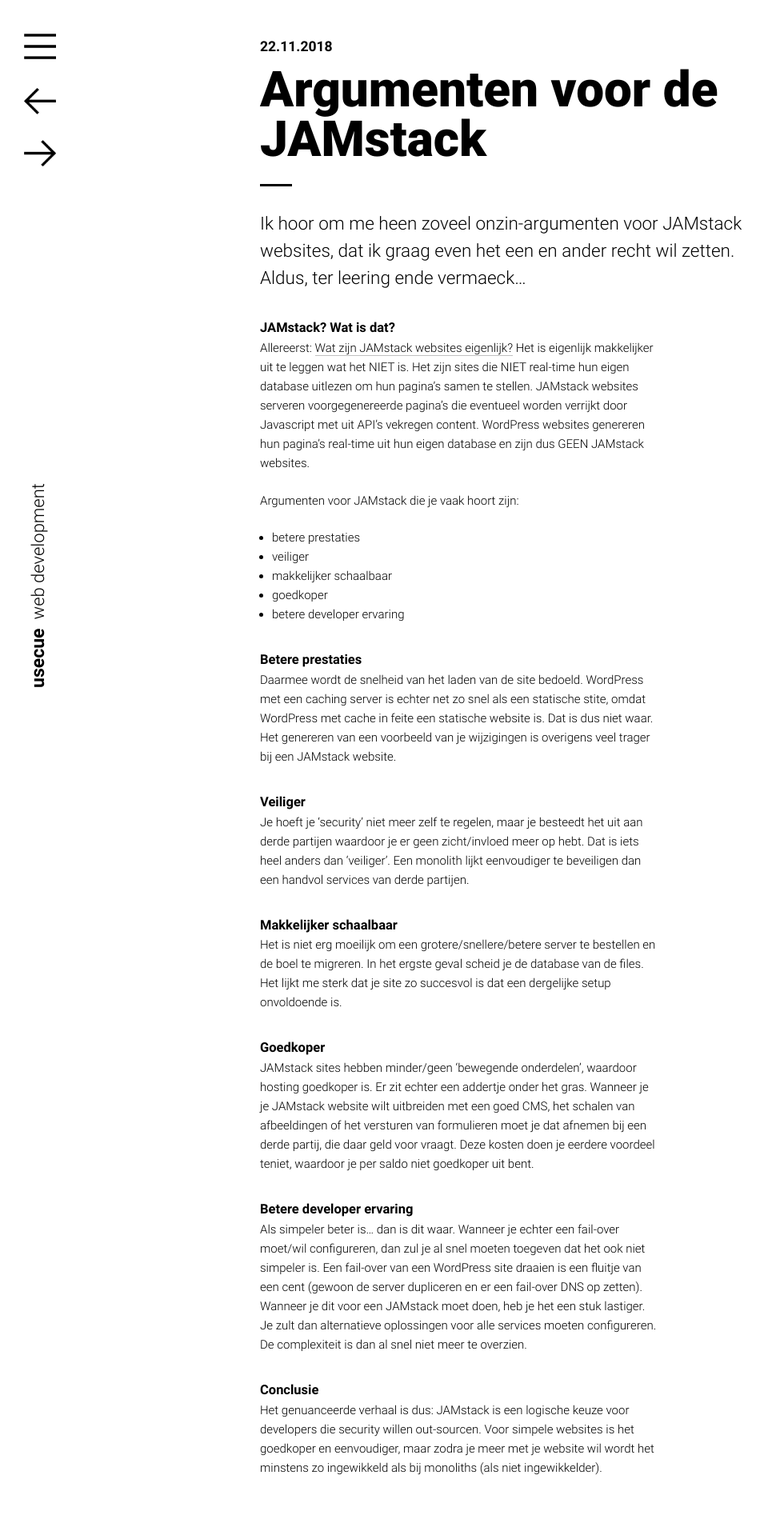
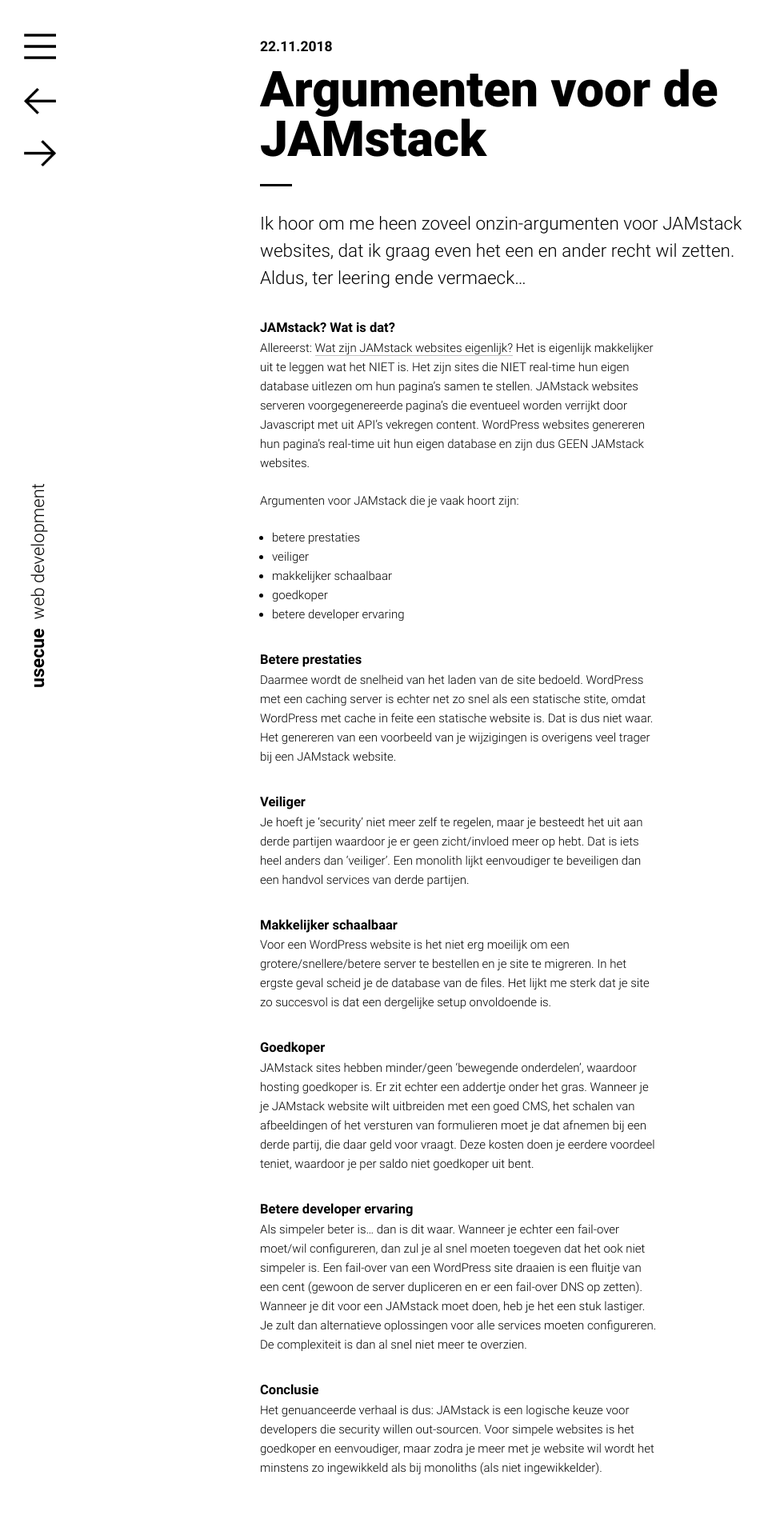
Before and after one commit to jhvanderschee/usecuewebsitenl, a Jekyll site: the page built from _posts/2018-11-22-argumenten-voor-de-jamstack.md, in a window 1280 px wide. Shown: the whole page at 80% size, without its empty margins (0-960 px from the left). Built offline with Jekyll 4.4.1, drawn with Linux system fonts in a browser that asks for light colours.

Commit message:
Update from Forestry.io - Updated argumenten-voor-de-jamstack.md

```diff
--- a/_posts/2018-11-22-argumenten-voor-de-jamstack.md
+++ b/_posts/2018-11-22-argumenten-voor-de-jamstack.md
@@ -27,7 +27,7 @@ Je hoeft je 'security' niet meer zelf te regelen, maar je besteedt het uit aan d
 
 ## Makkelijker schaalbaar
 
-Het is niet erg moeilijk om een grotere/snellere/betere server te bestellen en de boel te migreren. In het ergste geval scheid je de database van de files. Het lijkt me sterk dat je site zo succesvol is dat een dergelijke setup onvoldoende is.
+Voor een WordPress website is het niet erg moeilijk om een grotere/snellere/betere server te bestellen en je site te migreren. In het ergste geval scheid je de database van de files. Het lijkt me sterk dat je site zo succesvol is dat een dergelijke setup onvoldoende is.
 
 ## Goedkoper
 
```
